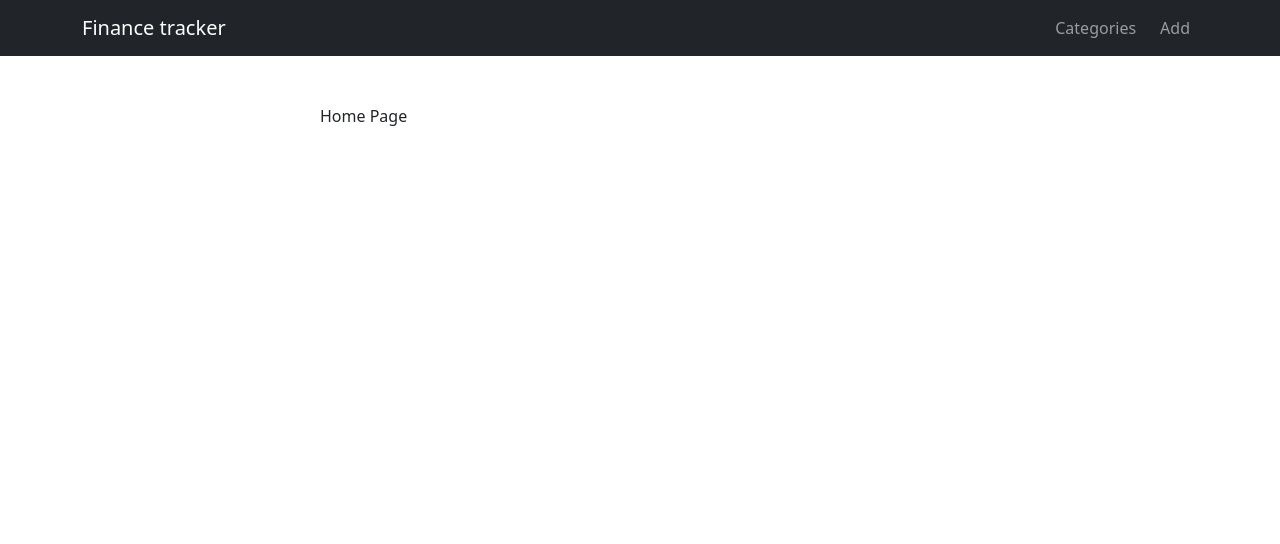
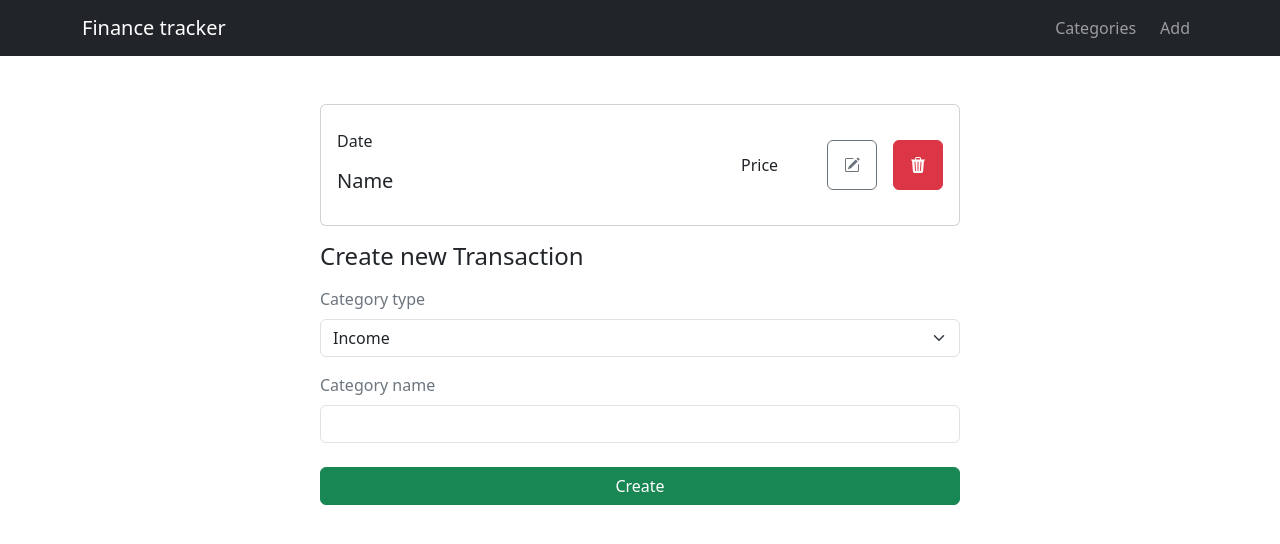
Before and after one commit to dmatkulov/finance-tracker, a React (Vite) app: page / in a window 1280 px wide. Shown: the top 544 px of the page. Built offline with nearby package versions, Linux system fonts and the light colour scheme.

Commit message:
created transactionSlice.ts

```diff
--- a/src/app/store.ts
+++ b/src/app/store.ts
@@ -1,9 +1,11 @@
 import {configureStore} from '@reduxjs/toolkit';
 import {categoryReducer} from '../store/category/categorySlice';
+import {transactionReducer} from '../store/transaction/transactionSlice';
 
 export const store = configureStore({
   reducer: {
     categories: categoryReducer,
+    transaction: transactionReducer,
   }
 });
 
--- /dev/null
+++ b/src/components/Modal/ModalEditCategory.tsx
@@ -0,0 +1,37 @@
+import React, {PropsWithChildren} from 'react';
+import Backdrop from '../Backdrop/Backdrop';
+import {useAppDispatch, useAppSelector} from '../../app/hooks';
+import {selectEditCategoryModal, showEditCategoryModal} from '../../store/category/categorySlice';
+
+const Modal: React.FC<PropsWithChildren> = ({children}) => {
+  const dispatch = useAppDispatch();
+  const show = useAppSelector(selectEditCategoryModal);
+
+  const onInnerClick = (event: React.MouseEvent) => {
+    event.stopPropagation();
+  };
+
+  const onClose = () => {
+    dispatch(showEditCategoryModal(false));
+  };
+
+  return show && (
+    <>
+      <Backdrop show={show} onClick={onClose}/>
+      <div className="modal show" style={{display: show ? 'block' : 'none'}} onClick={onClose}>
+        <div className="modal-dialog" onClick={onInnerClick}>
+          <div className="modal-content">
+            <div className="modal-header">
+              <button type="button" className="btn btn-close" onClick={onClose}></button>
+            </div>
+            <div className="modal-body m-0 p-4">
+              {children}
+            </div>
+          </div>
+        </div>
+      </div>
+    </>
+  );
+};
+
+export default Modal;
--- /dev/null
+++ b/src/components/Transaction/TransactionItem.tsx
@@ -0,0 +1,42 @@
+import React from 'react';
+
+const TransactionItem: React.FC = () => {
+  return (
+    <div className="card mb-3">
+      <div className="d-flex align-items-center px-3 py-4">
+        <div className="col-8">
+          <p>Date</p>
+          <h5 className="card-title">Name</h5>
+        </div>
+        <div className="col-2">
+          <span>Price</span>
+        </div>
+        <div className="col-2 d-flex gap-3 align-items-center justify-content-end">
+          <button
+            className="btn btn-outline-secondary d-flex align-items-center justify-content-center p-3"
+          >
+            <svg xmlns="http://www.w3.org/2000/svg" width="16" height="16" fill="currentColor"
+                 className="bi bi-pencil-square" viewBox="0 0 16 16">
+              <path
+                d="M15.502 1.94a.5.5 0 0 1 0 .706L14.459 3.69l-2-2L13.502.646a.5.5 0 0 1 .707 0l1.293 1.293zm-1.75 2.456-2-2L4.939 9.21a.5.5 0 0 0-.121.196l-.805 2.414a.25.25 0 0 0 .316.316l2.414-.805a.5.5 0 0 0 .196-.12l6.813-6.814z"/>
+              <path fillRule="evenodd"
+                    d="M1 13.5A1.5 1.5 0 0 0 2.5 15h11a1.5 1.5 0 0 0 1.5-1.5v-6a.5.5 0 0 0-1 0v6a.5.5 0 0 1-.5.5h-11a.5.5 0 0 1-.5-.5v-11a.5.5 0 0 1 .5-.5H9a.5.5 0 0 0 0-1H2.5A1.5 1.5 0 0 0 1 2.5z"/>
+            </svg>
+          </button>
+          <button
+            className="btn btn-danger d-flex align-items-center justify-content-center p-3"
+
+          >
+            <svg xmlns="http://www.w3.org/2000/svg" width="16" height="16" fill="currentColor"
+                 className="bi bi-trash3-fill" viewBox="0 0 16 16">
+              <path
+                d="M11 1.5v1h3.5a.5.5 0 0 1 0 1h-.538l-.853 10.66A2 2 0 0 1 11.115 16h-6.23a2 2 0 0 1-1.994-1.84L2.038 3.5H1.5a.5.5 0 0 1 0-1H5v-1A1.5 1.5 0 0 1 6.5 0h3A1.5 1.5 0 0 1 11 1.5m-5 0v1h4v-1a.5.5 0 0 0-.5-.5h-3a.5.5 0 0 0-.5.5M4.5 5.029l.5 8.5a.5.5 0 1 0 .998-.06l-.5-8.5a.5.5 0 1 0-.998.06Zm6.53-.528a.5.5 0 0 0-.528.47l-.5 8.5a.5.5 0 0 0 .998.058l.5-8.5a.5.5 0 0 0-.47-.528ZM8 4.5a.5.5 0 0 0-.5.5v8.5a.5.5 0 0 0 1 0V5a.5.5 0 0 0-.5-.5"/>
+            </svg>
+          </button>
+        </div>
+      </div>
+    </div>
+  );
+};
+
+export default TransactionItem;
--- /dev/null
+++ b/src/components/Transaction/TransactionList.tsx
@@ -0,0 +1,12 @@
+import React from 'react';
+import TransactionItem from './TransactionItem';
+
+const TransactionList: React.FC = () => {
+  return (
+    <div>
+      <TransactionItem/>
+    </div>
+  );
+};
+
+export default TransactionList;
--- /dev/null
+++ b/src/components/TransactionForm/TransactionForm.tsx
@@ -0,0 +1,43 @@
+import React from 'react';
+
+const TransactionForm: React.FC = () => {
+  return (
+    <form>
+      <h4 className="mb-3">
+        Create new Transaction
+      </h4>
+      <div className="form-group mb-3">
+        <label htmlFor="type" className="text-secondary mb-2">Category type</label>
+        <select
+          required
+          name="type"
+          id="type"
+          className="form-select"
+        >
+          <option disabled value="">Select a category</option>
+          <option value="income">Income</option>
+          <option value="expense">Expense</option>
+        </select>
+      </div>
+      <div className="form-group mb-4">
+        <label htmlFor="name" className="text-secondary mb-2">Category name</label>
+        <input
+          required
+          type="text"
+          name="name"
+          id="name"
+          className="form-control"
+
+        />
+      </div>
+      <button
+        type="submit"
+        className="btn btn-success w-100"
+      >
+        Create
+      </button>
+    </form>
+  );
+};
+
+export default TransactionForm;
--- a/src/containers/Home/Home.tsx
+++ b/src/containers/Home/Home.tsx
@@ -1,9 +1,12 @@
 import React from 'react';
+import TransactionList from '../../components/Transaction/TransactionList';
+import TransactionForm from '../../components/TransactionForm/TransactionForm';
 
 const Home: React.FC = () => {
   return (
     <div>
-      Home Page
+      <TransactionList/>
+      <TransactionForm/>
     </div>
   );
 };
--- /dev/null
+++ b/src/store/transaction/transactionSlice.ts
@@ -0,0 +1,40 @@
+import {CategoryMutation, Transaction} from '../../types';
+import {createSlice} from '@reduxjs/toolkit';
+import {fetchCategoryPreview} from './transactionThunks';
+import {RootState} from '../../app/store';
+
+interface TransactionState {
+  transactions: Transaction[];
+  categoryPreview: CategoryMutation[];
+  fetchPreviewLoading: boolean;
+}
+
+const initialState: TransactionState = {
+  transactions: [],
+  categoryPreview: [],
+  fetchPreviewLoading: false,
+};
+
+export const transactionSlice = createSlice({
+  name: 'transaction',
+  initialState,
+  reducers: {},
+  extraReducers: builder => {
+    builder.addCase(fetchCategoryPreview.pending, (state) => {
+      state.fetchPreviewLoading = true;
+    });
+    builder.addCase(fetchCategoryPreview.fulfilled, (state, {payload: categories}) => {
+      state.fetchPreviewLoading = false;
+      state.categoryPreview = categories;
+    });
+    builder.addCase(fetchCategoryPreview.rejected, (state) => {
+      state.fetchPreviewLoading = false;
+    });
+  }
+});
+
+
+export const transactionReducer = transactionSlice.reducer;
+
+export const selectCategoryPreview = (state: RootState) => state.transaction.categoryPreview;
+export const selectPreviewLoading = (state: RootState) => state.transaction.fetchPreviewLoading;
--- /dev/null
+++ b/src/store/transaction/transactionThunks.ts
@@ -0,0 +1,32 @@
+import {createAsyncThunk} from '@reduxjs/toolkit';
+import axiosApi from '../../axiosApi';
+import {ApiCategories, Category, CategoryMutation} from '../../types';
+
+export const fetchCategoryPreview = createAsyncThunk<CategoryMutation[], string>(
+  'transaction/fetchCategoryId',
+  async (inputType) => {
+    const response = await axiosApi.get<ApiCategories | null>('/categories.json');
+    const categories = response.data;
+
+    if (!categories) {
+      return [];
+    }
+
+    const fetchedCategories: Category[] = Object.keys(categories).map((id) => {
+      const category = categories[id];
+      return {
+        id,
+        ...category
+      };
+    });
+
+    const newCategories = fetchedCategories.filter((category) => category.type === inputType);
+
+    return newCategories.map((category) => {
+      return {
+        id: category.id,
+        name: category.name
+      };
+    });
+  }
+);
```
Also changed, not shown: src/types.d.ts (+17 -0 lines).
